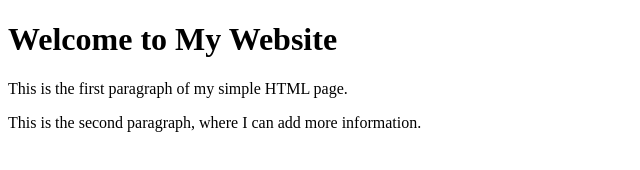
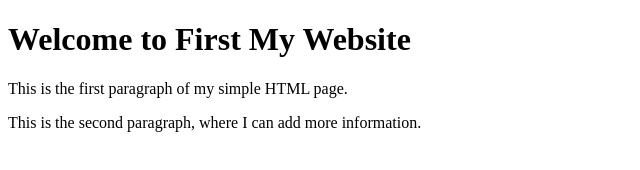
Before and after one commit to sssheli/trial, a plain HTML site: page index.html in a window 1280 px wide. Shown: the whole page, without its empty margins (0-640 px from the left). Drawn offline with Linux system fonts and the light colour scheme.

Commit message:
third save

```diff
--- a/index.html
+++ b/index.html
@@ -5,7 +5,7 @@
     <title>My Simple Page</title>
 </head>
 <body>
-    <h1>Welcome to My Website</h1>
+    <h1>Welcome to First My Website</h1>
     <p>This is the first paragraph of my simple HTML page.</p>
     <p>This is the second paragraph, where I can add more information.</p>
 </body>
```
